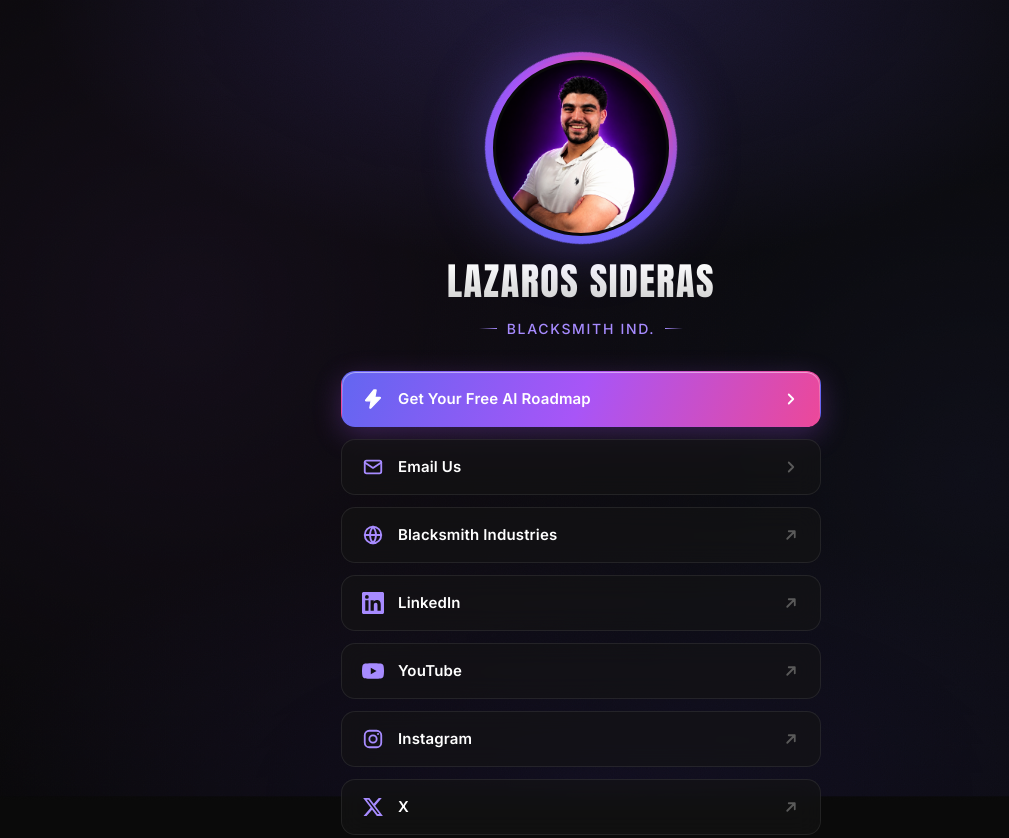
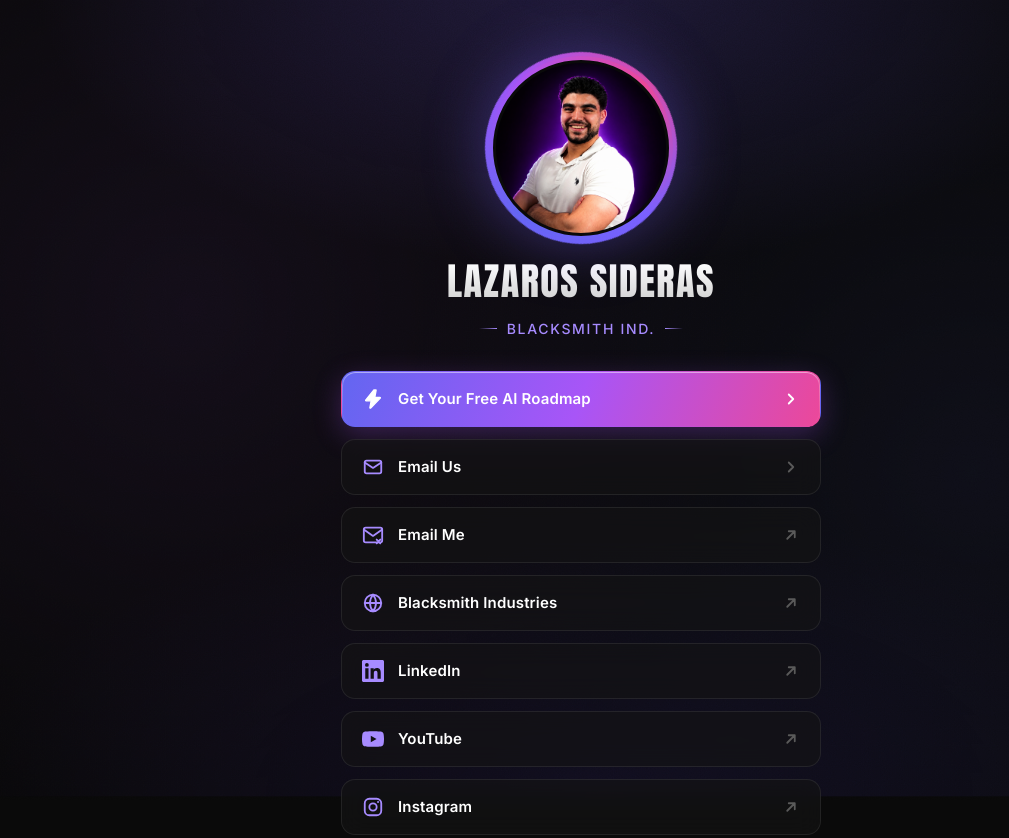
Before and after one commit to lazarossideras/blacksmith-ind-website, a website: page links/index.html in a window 1280 px wide. Shown: the top 838 px of the page, without its empty margins (59-1068 px from the left). Drawn offline with Linux system fonts and the light colour scheme.

Commit message:
Add Email Me mailto link to /links page (alongside Email Us form)

```diff
--- a/links/index.html
+++ b/links/index.html
@@ -271,6 +271,7 @@
         .link:nth-child(5) { animation-delay: 560ms; }
         .link:nth-child(6) { animation-delay: 640ms; }
         .link:nth-child(7) { animation-delay: 720ms; }
+        .link:nth-child(8) { animation-delay: 800ms; }
 
         @keyframes fadeUp {
             to { opacity: 1; transform: translateY(0); }
@@ -472,6 +473,15 @@
                 </a>
             </li>
             <li>
+                <a class="link" href="mailto:l.sideras@blacksmith-ind.com?subject=Hello%20Lazaros">
+                    <span class="icon" aria-hidden="true">
+                        <svg viewBox="0 0 24 24" width="22" height="22" fill="none" stroke="currentColor" stroke-width="2" stroke-linecap="round" stroke-linejoin="round"><path d="M4 4h16a2 2 0 0 1 2 2v12a2 2 0 0 1-2 2H4a2 2 0 0 1-2-2V6a2 2 0 0 1 2-2z"/><path d="M2 6l10 7 10-7"/><path d="M16 17l4 4M20 17l-4 4"/></svg>
+                    </span>
+                    <span class="label">Email Me</span>
+                    <svg class="chev" viewBox="0 0 24 24" fill="none" stroke="currentColor" stroke-width="2.4" stroke-linecap="round" stroke-linejoin="round" aria-hidden="true"><path d="M7 17L17 7M9 7h8v8"/></svg>
+                </a>
+            </li>
+            <li>
                 <a class="link" href="https://www.blacksmith-ind.com" target="_blank" rel="noopener noreferrer">
                     <span class="icon" aria-hidden="true">
                         <svg viewBox="0 0 24 24" width="22" height="22" fill="none" stroke="currentColor" stroke-width="2" stroke-linecap="round" stroke-linejoin="round"><circle cx="12" cy="12" r="9"/><path d="M3 12h18M12 3a14 14 0 0 1 0 18M12 3a14 14 0 0 0 0 18"/></svg>
```
